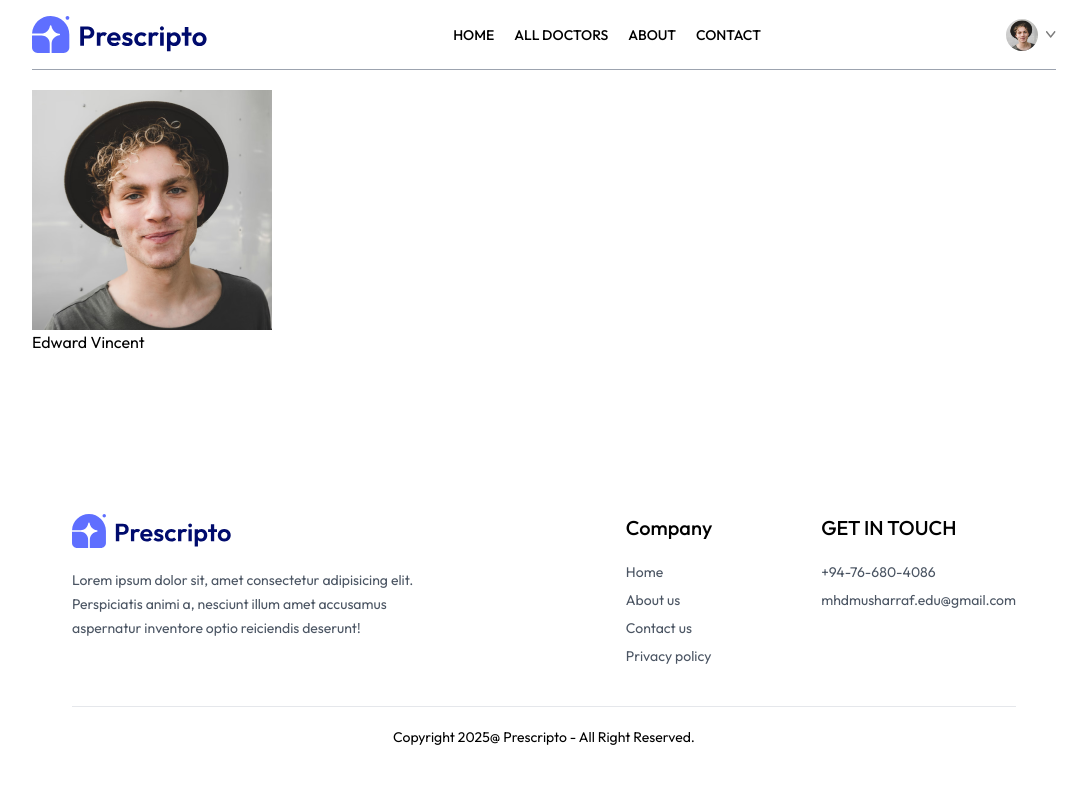
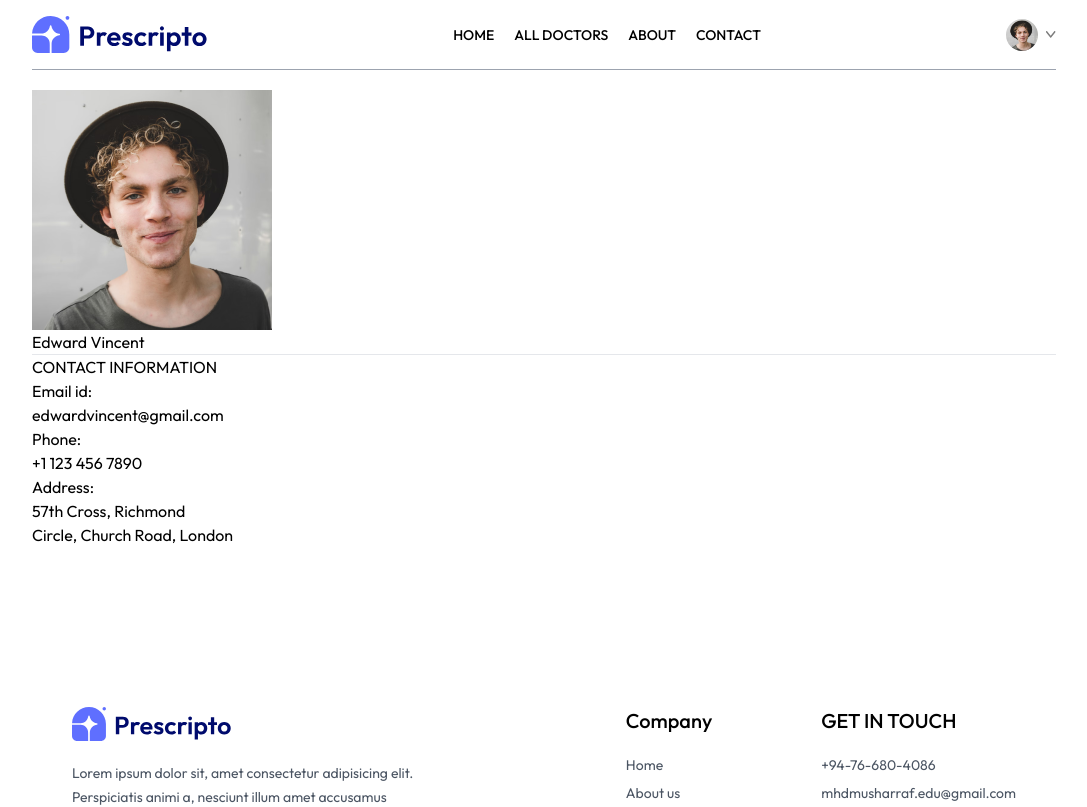
Before and after one commit to mhdmusharraf/Doctor-Appointment-Booking-App, a React (Vite) app in the folder frontend/: page /my-profile in a window 1280 px wide. Shown: the top 807 px of the page, without its empty margins (96-1183 px from the left). Built offline with nearby package versions, Linux system fonts and the light colour scheme.

Commit message:
profile page updating

```diff
--- a/frontend/src/pages/MyProfile.jsx
+++ b/frontend/src/pages/MyProfile.jsx
@@ -1,33 +1,74 @@
-import React, { useState } from 'react'
-import {assets} from '../assets/assets'
+import React, { useState } from "react";
+import { assets } from "../assets/assets";
 
 const MyProfile = () => {
+  const [userData, setUserData] = useState({
+    name: "Edward Vincent",
+    image: assets.profile_pic,
+    email: "edwardvincent@gmail.com",
+    phone: "+1 123 456 7890",
+    address: {
+      line1: "57th Cross, Richmond",
+      line2: "Circle, Church Road, London",
+    },
+    gender: "Male",
+    dob: "2000-01-01",
+  });
 
-  const [userData,setUserData]=useState({
-    name: 'Edward Vincent',
-    image:assets.profile_pic,
-    email: 'edwardvincent@gmail.com',
-    phone: '+1 123 456 7890',
-    address:{
-      line1:'57th Cross, Richmond',
-      line2:'Circle, Church Road, London',
-    },
-    gender:'Male',
-    dob:'2000-01-01',
-  })
-
-  const [isEdit,setIsEdit]=useState(false)
+  const [isEdit, setIsEdit] = useState(false);
 
   return (
     <div>
       <img src={userData.image} alt="" />
-      {
-        isEdit ?
-        <input type='text' value={userData.name} onChange={e=>setUserData(prev=>({...prev,name:e.target.value}))}/>:
+      {isEdit ? (
+        <input
+          type="text"
+          value={userData.name}
+          onChange={(e) =>
+            setUserData((prev) => ({ ...prev, name: e.target.value }))
+          }
+        />
+      ) : (
         <p>{userData.name}</p>
-      }
+      )}
+      <hr />
+      <p>CONTACT INFORMATION</p>
+      <div>
+        <p>Email id:</p>
+        <p>{userData.email}</p>
+        <p>Phone:</p>
+        {isEdit ? (
+          <input
+            type="text"
+            value={userData.phone}
+            onChange={(e) =>
+              setUserData((prev) => ({ ...prev, phone: e.target.value }))
+            }
+          />
+        ) : (
+          <p>{userData.phone}</p>
+        )}
+        <p>Address:</p>
+        {isEdit ? (
+          <p>
+            <input onChange={(e) =>
+              setUserData((prev) => ({ ...prev, address: {...prev.address,line1:e.target.value} }))
+            } value={userData.address.line1} type="text" />
+            <br />
+            <input onChange={(e) =>
+              setUserData((prev) => ({ ...prev, address: {...prev.address,line2:e.target.value} }))
+            } value={userData.address.line2} type="text" />
+          </p>
+        ) : (
+          <p>
+            {userData.address.line1}
+            <br />
+            {userData.address.line2}
+          </p>
+        )}
+      </div>
     </div>
-  )
-}
+  );
+};
 
-export default MyProfile
+export default MyProfile;
```
